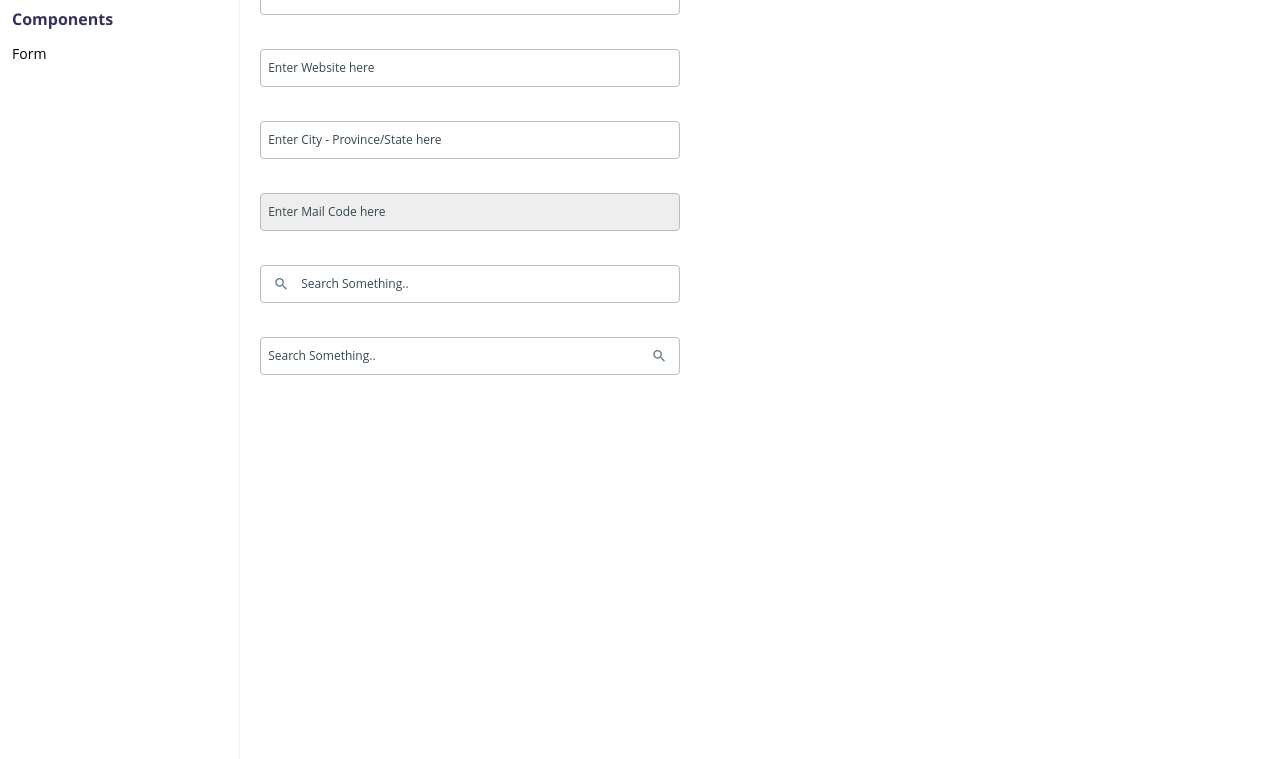
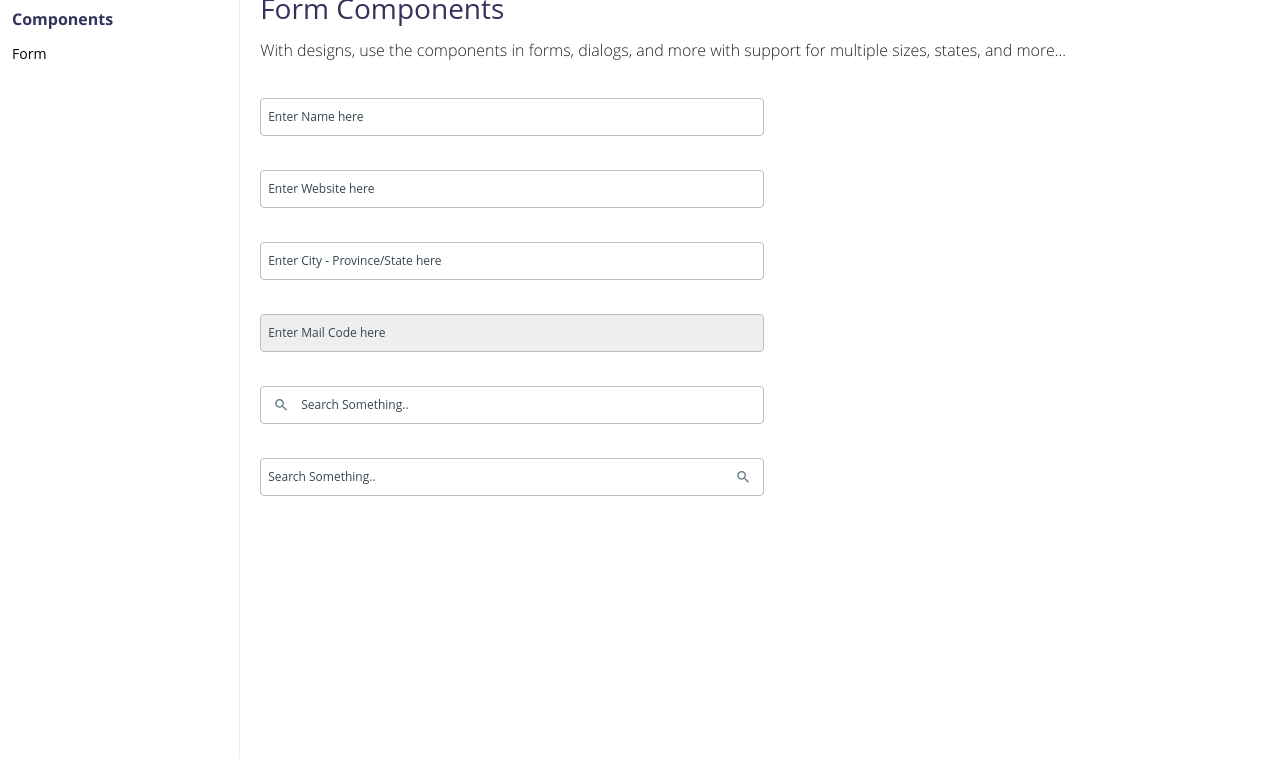
Before and after one commit to PassionPenguin/PenguinUI, a website: page docs/Components/form.html in a window 1280 px wide. Shown: the part 41-800 px from the top of the page. Drawn offline with Linux system fonts and the light colour scheme; files whose address does not match are found by name.

Commit message:
Updated for with-icon's inputbox Updated descriptions.

```diff
--- a/docs/Components/form.html
+++ b/docs/Components/form.html
@@ -20,7 +20,9 @@
         </div>
     </div>
     <div class="dashboard-content">
-        <div class="col-5 mb-1">
+        <h3>Form Components</h3>
+        <p>With designs, use the components in forms, dialogs, and more with support for multiple sizes, states, and more...</p>
+        <div class="col-6 mb-1">
             <div class="form-object">
                 <div class="text-description">Enter Name here</div>
                 <div class="input-group">
@@ -28,7 +30,7 @@
                 </div>
             </div>
         </div>
-        <div class="col-5 mb-1">
+        <div class="col-6 mb-1">
             <div class="form-object">
                 <div class="text-description">Enter Website here</div>
                 <div class="input-group">
@@ -36,7 +38,7 @@
                 </div>
             </div>
         </div>
-        <div class="col-5 mb-1">
+        <div class="col-6 mb-1">
             <div class="form-object">
                 <div class="text-description">Enter City - Province/State here</div>
                 <div class="input-group">
@@ -44,7 +46,7 @@
                 </div>
             </div>
         </div>
-        <div class="col-5 mb-1">
+        <div class="col-6 mb-1">
             <div class="form-object">
                 <div class="text-description">Enter Mail Code here</div>
                 <div class="input-group disabled">
@@ -52,7 +54,7 @@
                 </div>
             </div>
         </div>
-        <div class="col-5 mb-1">
+        <div class="col-6 mb-1">
             <div class="form-object">
                 <div class="text-description">Search Something..</div>
                 <div class="input-group">
@@ -63,7 +65,7 @@
                 </div>
             </div>
         </div>
-        <div class="col-5 mb-1">
+        <div class="col-6 mb-1">
             <div class="form-object">
                 <div class="text-description">Search Something..</div>
                 <div class="input-group">
--- a/libs/styles/components/_form.scss
+++ b/libs/styles/components/_form.scss
@@ -89,7 +89,7 @@
             background-color: $secondary200;
             opacity: 1;
 
-           &:focus {
+            &:focus {
                 border-color: $default200;
                 color: $default300;
             }
@@ -100,9 +100,13 @@
             flex: 1 1 auto;
             width: 1%;
             margin-bottom: 0;
-            padding: 0;
             height: 1.5rem;
             border: 0;
+            padding: 0;
+
+            &.icon-prepend {
+                padding: 0 0 0 6px;
+            }
         }
 
         .input-group-prepend .input-group-text {
@@ -129,7 +133,7 @@
             }
         }
 
-       @extend %focusStyle;
+        @extend %focusStyle;
     }
 
     .input-group-append, .input-group-prepend {
```
Also changed, not shown: libs/scripts/main.js, libs/styles/styles.css, 1 other file.
